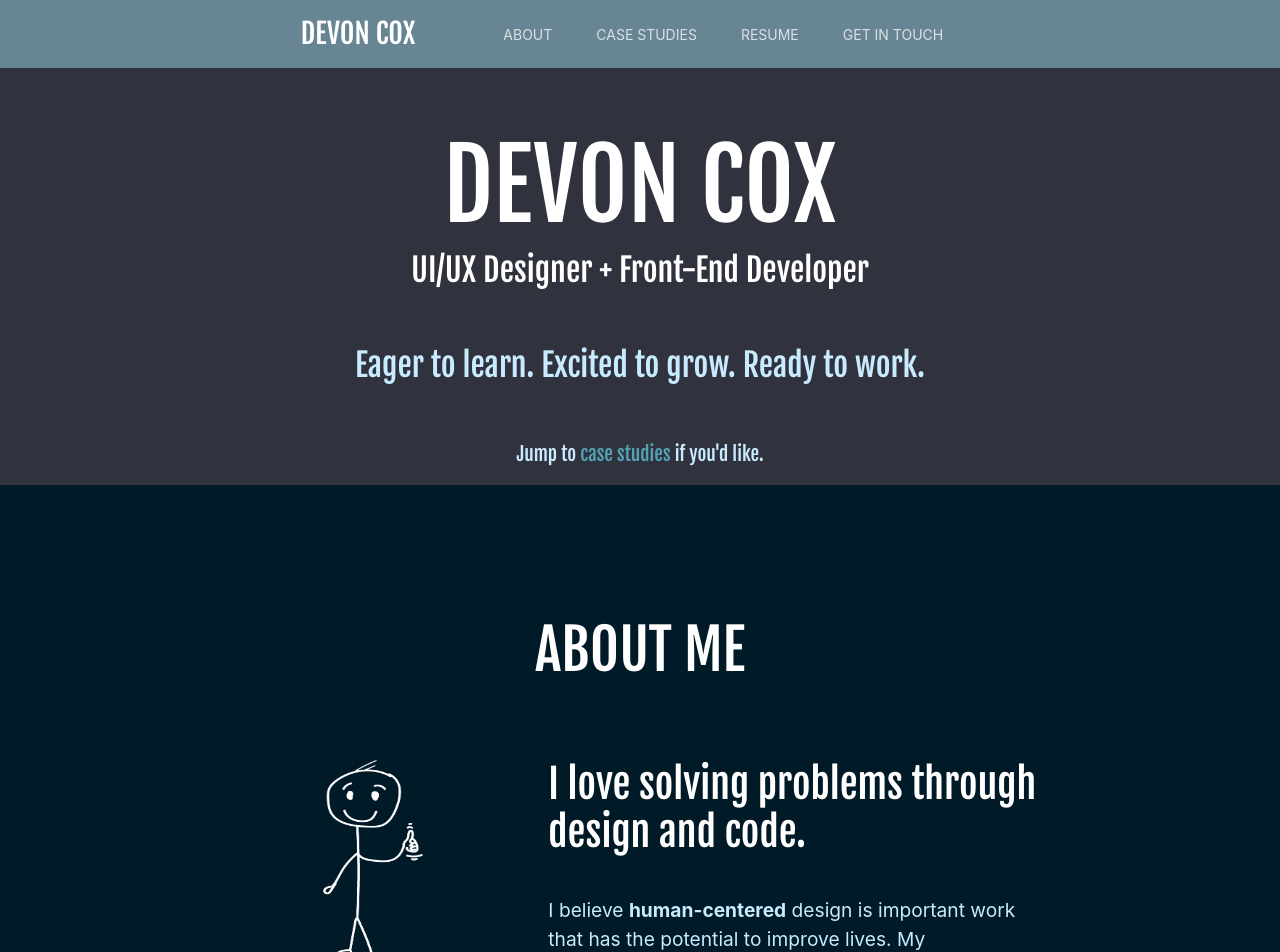
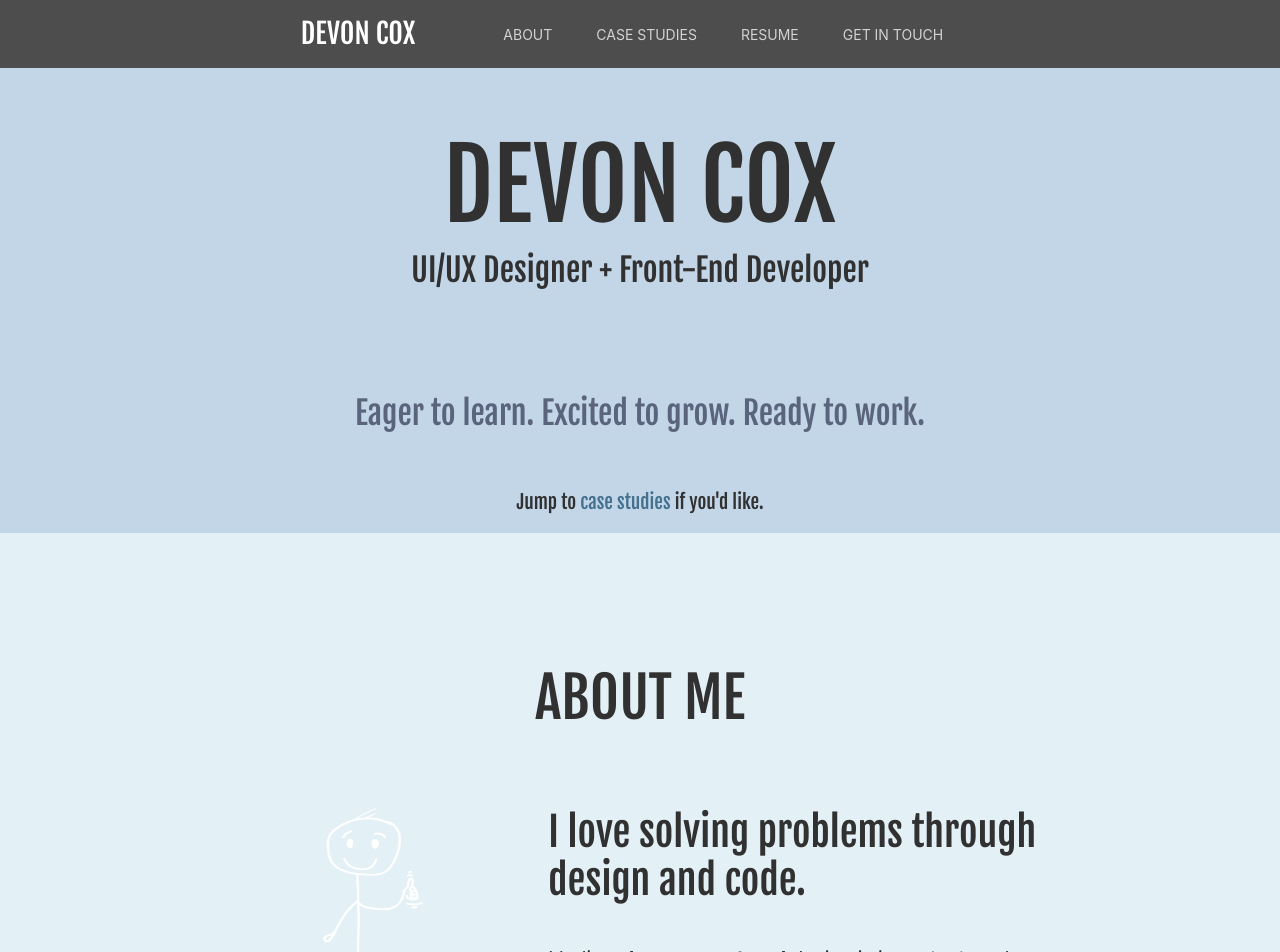
Before and after one commit to Devco2011/Devco2011.github.io, a React (Create React App) app: page /#/ in a window 1280 px wide. Shown: the top 952 px of the page. Built offline with nearby package versions, Linux system fonts and the light colour scheme.

Commit message:
more color changes, back to blue

```diff
--- a/src/_variables.scss
+++ b/src/_variables.scss
@@ -1,5 +1,5 @@
 
-$body-bg: #30323D;
+$body-bg: #c3d6e7;
 $white: #FFF;
 $gray-100: #FFF;
 $gray-200: #4E5D6C;
@@ -11,7 +11,7 @@ $gray-700: #495057;
 $gray-800: #343a40;
 $gray-900: #212529;
 $black: #000;
-$blue: #54A1B4;
+$blue: #44718f;
 $indigo: #6610f2;
 $purple: #6f42c1;
 $pink: #e83e8c;
@@ -28,7 +28,7 @@ $info: $cyan;
 $warning: $yellow;
 $danger: $red;
 $light: lighten($gray-200, 35%);
-$dark: #688594;
+$dark: #4d4d4d;
 $body-color: $gray-100;
 $dropdown-link-color: $body-color;
 $dropdown-link-hover-color: $dropdown-link-color;
--- a/src/main/Footer.js
+++ b/src/main/Footer.js
@@ -6,7 +6,7 @@ import { Nav, Navbar } from "react-bootstrap";
 export const Footer = () => {
     return (
 
-        <Navbar expand='lg' variant='light' bg='dark' sticky='bottom' id='footer'>
+        <Navbar expand='lg' variant='dark' bg='dark' sticky='bottom' id='footer'>
             <Nav className='ml-auto mr-auto'>
                 <Navbar.Text id='copyright'>
                     <p>&copy; {new Date().getFullYear()} Devon Cox</p>
--- a/src/main/Header.js
+++ b/src/main/Header.js
@@ -11,8 +11,8 @@ export const Header = () => {
                         <h1>DEVON COX</h1>
                         <h4>UI/UX Designer + Front-End Developer</h4>
                     </Col>
-                    <Col md="12" className="tagLine">
-                        <h4>Eager to learn. Excited to grow. Ready to work.</h4>
+                    <Col md="12">
+                        <h4 className="tagLine">Eager to learn. Excited to grow. Ready to work.</h4>
                     </Col>
                     <Col className="col-12" className="jumpTo">
                         <p>Jump to <HashLink to="#CaseStudies">case studies</HashLink> if you'd like.</p>
--- a/src/main/Process.js
+++ b/src/main/Process.js
@@ -9,7 +9,7 @@ import { InclusivityModal } from './InclusivityModal';
 export const Process = () => {
     return (
         <>
-            <Container id="process-container" fluid={true}>
+            <Container id="process-container">
                 <Row className="justify-content-md-center">
                     <Col className="col-12-md-6">
                         <h3 className="section-title">How I Think About Design</h3>
--- a/src/portfolioCustom.scss
+++ b/src/portfolioCustom.scss
@@ -7,29 +7,32 @@
 h1 {
     font-family: 'Fjalla One', sans-serif;
     font-size: 6em;
+    color: #313131;
 }
 h2 {
     font-family: 'Fjalla One', sans-serif;
     font-size: 3.5em;
-    color: #4F6977;
+    color: #313131;;
 }
 h3 {
     font-family: 'Fjalla One', sans-serif;
     font-size: 3.5em;
+    color: #313131;
 }
 
 h4 {
     font-family: 'Fjalla One', sans-serif;
     font-size: 2em;
+    color: #313131;
 }
 h3.section-title {
     text-align: center;
-    color: #fff;
+    color: #313131;
     margin-top: .5em;
     margin-bottom: .5em;
 }
 h5.section-title {
-    color: #fff;
+    color: #313131;
     margin-bottom: 1em;
 }
 h5 {
@@ -41,13 +44,17 @@ h6 {
     font-size: 1.5em;
 }
 p {
-    color: #c8ebff
+    color: #313131;
+    font-size: 1.2em;
 }
 
 p.whatILearnedText {
-    color: #fff
+    color: #313131;
 }
-
+li {
+    color: #313131;
+    font-size: 1.2em;
+}
 // Navbar
 .nav {
     height: 3em;
@@ -75,11 +82,11 @@ p.whatILearnedText {
 .tagLine {
     padding-top: 3em;
     text-align: center;
-    color: #c8ebff;
+    color: #5a647c;
     font-family: 'Fjalla One', sans-serif;
 }
 .footer-contact {
-    color: #c8ebff;
+    color: #313131;
 
 }
 .footer-heading {
@@ -89,7 +96,7 @@ p.whatILearnedText {
 .jumpTo {
     padding-top: 3em;
     text-align: center;
-    color: #fff;
+    color: #313131;
     font-family: 'Fjalla One', sans-serif;
 
 }
@@ -97,7 +104,7 @@ p.whatILearnedText {
     padding-top: 3em;
     padding-bottom: 2em;
     text-align: center;
-    color: #fff;
+    color: #313131;
 }
 .about-row {
     justify-content: center;
@@ -105,7 +112,7 @@ p.whatILearnedText {
     margin-right: 5em;
 }
 #light-blue-container {
-    background-color: #011A28;
+    background-color: #E3F0F6;
 }
 
 #caseStudy-container {
@@ -122,12 +129,10 @@ p.whatILearnedText {
 .icon {
     height: 5em;
     width: 5em;
-    color: #71d7ff;
+    color: #313131;
 
 }
-p {
-    font-size: 1.2em;
-}
+
 #process-container {
     padding-top: 2em;
     padding-bottom: 8em;
@@ -219,16 +224,17 @@ p {
 .boxBorder {
     height: 80%;
     padding: 1em;
-    border: solid 7px #fff;
+    border: solid 7px #313131;
 
 }
 
 .knowledgeBox {
     display: inline-block;
+    border: solid 7px #313131;
     margin-top: -5em;
     margin-bottom: -2em;
     padding: 2em;
-    background-color: #011A28;
+    background-color: #E3F0F6;
     font-size: 1em;
-    color: #fff;
+    color: #313131;
 }
```
Also changed, not shown: 1 other file (tests, documents, lock files or other folders).
